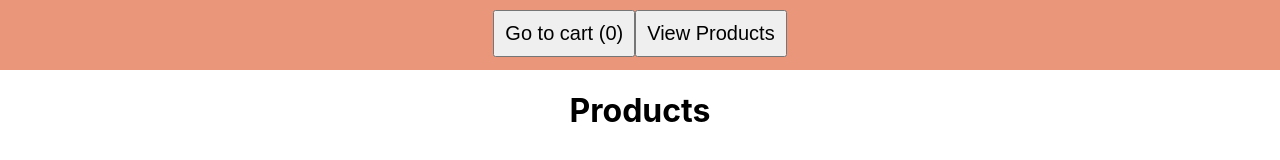
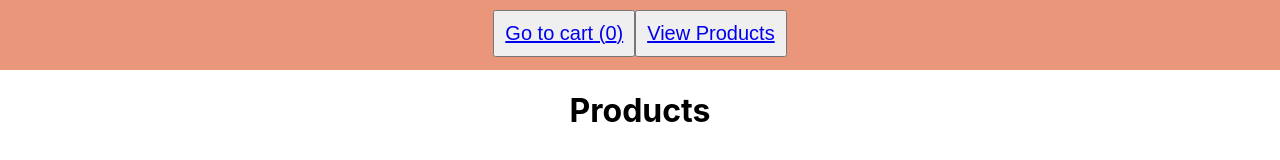
Before and after one commit to TalhaAhmedAI/shoe-store, a React (Create React App) app: page / in a window 1280 px wide. Shown: the top 160 px of the page. Built offline with nearby package versions, Linux system fonts and the light colour scheme.

Commit message:
Update App.js
Addes Routes to App.js

```diff
--- a/src/App.js
+++ b/src/App.js
@@ -1,21 +1,14 @@
 import React, { useState } from "react";
-import Products from "./products";
+import { BrowserRouter as Router, Routes, Route, Link } from "react-router-dom";
+import Products from "./components/products";
 import Cart from "./components/cart";
 import "./App.css";
 
-const PAGE_PRODUCTS = "products";
-const PAGE_CART = "cart";
-
 function App() {
   const [cart, setCart] = useState([]);
-  const [page, setPage] = useState(PAGE_PRODUCTS);
 
   const removeFromCart = (productToRemove) => {
     setCart(cart.filter((product) => product !== productToRemove));
-  };
-
-  const navigateTo = (nextPage) => {
-    setPage(nextPage);
   };
 
   const addToCart = (product) => {
@@ -24,16 +17,23 @@ function App() {
 
   return (
     <div className="App">
-      <header>
-        <button onClick={() => navigateTo(PAGE_CART)}>
-          Go to cart ({cart.length})
-        </button>
-        <button onClick={() => navigateTo(PAGE_PRODUCTS)}>View Products</button>
-      </header>
-      {page === PAGE_PRODUCTS && <Products addToCart={addToCart} />}
-      {page === PAGE_CART && (
-        <Cart cart={cart} removeFromCart={removeFromCart} />
-      )}
+      <Router>
+        <header>
+          <button>
+            <Link to="cart">Go to cart ({cart.length})</Link>
+          </button>
+          <button>
+            <Link to="/">View Products</Link>
+          </button>
+        </header>
+        <Routes>
+          <Route exact path="/" element={<Products addToCart={addToCart} />} />
+          <Route
+            path="cart"
+            element={<Cart cart={cart} removeFromCart={removeFromCart} />}
+          />
+        </Routes>
+      </Router>
     </div>
   );
 }
```
Also changed, not shown: src/components/products.jsx (renamed from src/products.jsx), src/logo.svg (deleted).
